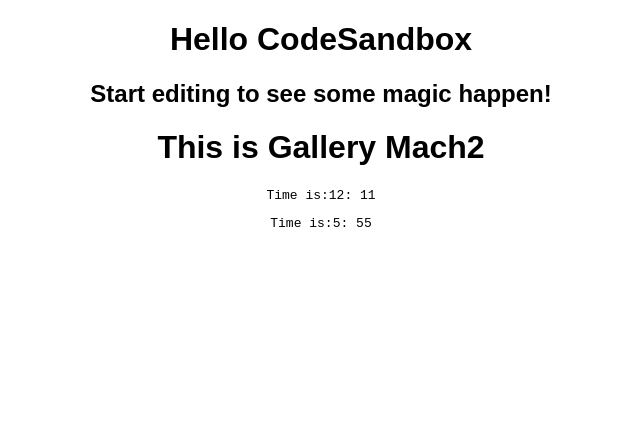
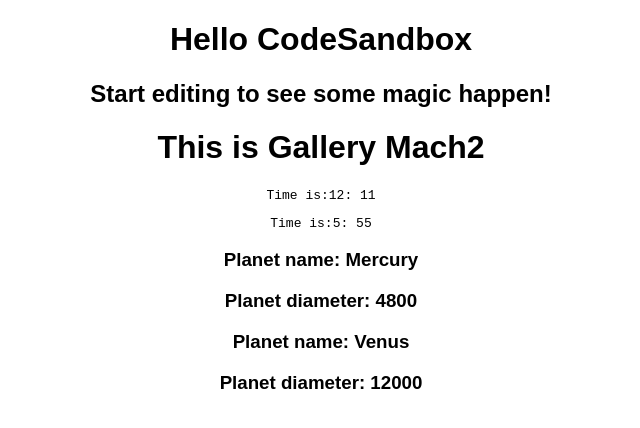
Before and after one commit to RaymondByczko/hungry-bell-vgq5td, a React (Create React App) app: page / in a window 1280 px wide. Shown: the top 428 px of the page, without its empty margins (319-959 px from the left). Built offline with nearby package versions, Linux system fonts and the light colour scheme.

Commit message:
Draft with default

```diff
--- a/src/App.js
+++ b/src/App.js
@@ -1,6 +1,7 @@
 import "./styles.css";
 import Gallery from "./Gallery";
 import Time from "./Time";
+import Planet from "./Planet";
 
 export default function App() {
   return (
@@ -10,6 +11,8 @@
       <Gallery></Gallery>
       <Time timeObject={{ h: 12, m: 11 }}></Time>
       <Time></Time>
+      <Planet PlanetDetails={{ name: "Mercury", diameter: 4800 }}></Planet>
+      <Planet PlanetDetails={{ name: "Venus", diameter: 12000 }}></Planet>
     </div>
   );
 }
--- /dev/null
+++ b/src/Planet.js
@@ -0,0 +1,8 @@
+export default function Planet({ PlanetDetails }) {
+  return (
+    <div>
+      <h3>Planet name: {PlanetDetails.name}</h3>
+      <h3>Planet diameter: {PlanetDetails.diameter}</h3>
+    </div>
+  );
+}
```
